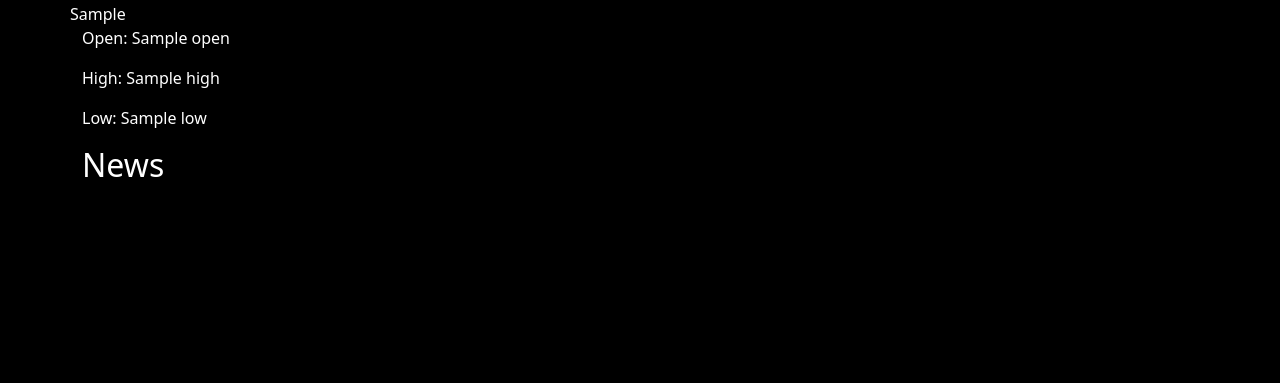
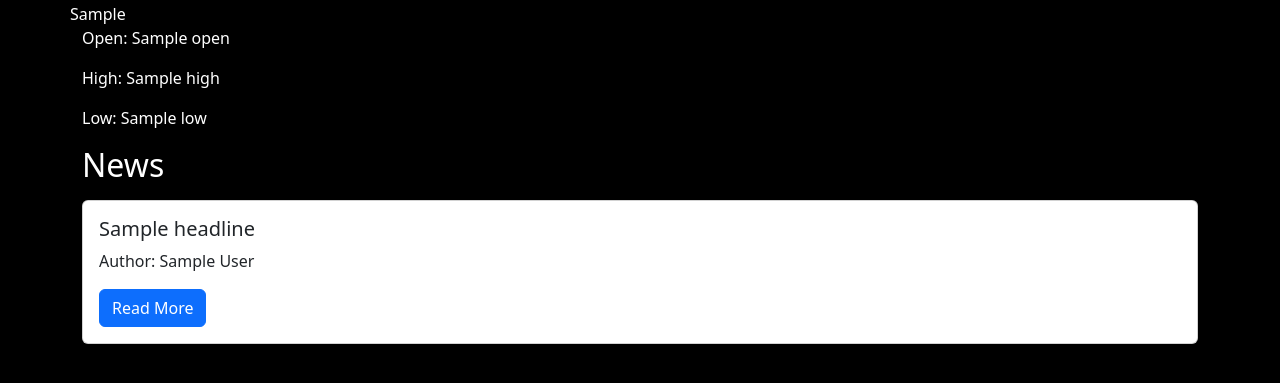
Before and after one commit to aturner1995/stock-trader, a Django app: template dashboard/templates/stock.html in a window 1280 px wide. Shown: the part 154-537 px from the top of the page. Run offline with Django 4.2, Linux system fonts and the light colour scheme; the template is opened without the code that fills it: most values are stand-ins (such as "Sample title", 1, 10 or a date in 2020).

Commit message:
added news for stocks

```diff
--- a/dashboard/static/styles.css
+++ b/dashboard/static/styles.css
@@ -14,3 +14,7 @@ body {
 .nav-img {
     height: 50px !important;
 }
+
+.card-img-top, .img-col {
+    height: 50px !important;
+}
--- a/dashboard/templates/stock.html
+++ b/dashboard/templates/stock.html
@@ -15,6 +15,17 @@
 
 <div class="row">
     <h2>News</h2>
+    {% for item in news.news %}
+    <div class="col-md-12 my-2">
+        <div class="card">
+            <div class="card-body">
+                <h5 class="card-title">{{ item.headline }}</h5>
+                <p class="card-text">Author: {{ item.author }}</p>
+                <a href="{{ item.url }}" class="btn btn-primary">Read More</a>
+            </div>
+        </div>
+    </div>
+    {% endfor %}
 </div>
 
 {% endblock %}
```
Also changed, not shown: dashboard/fetchData.py (+18 -3 lines), dashboard/views.py (+6 -3 lines).
